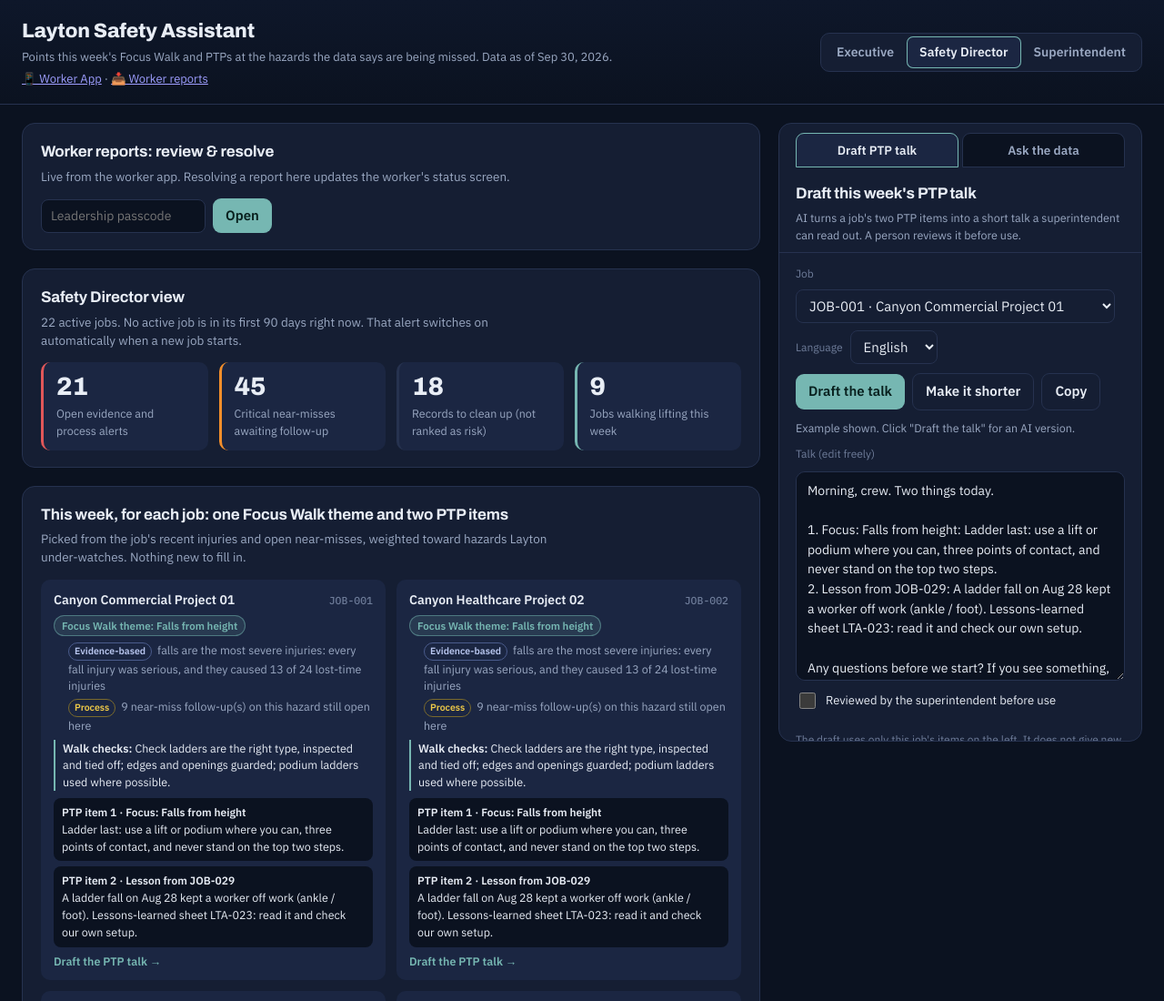
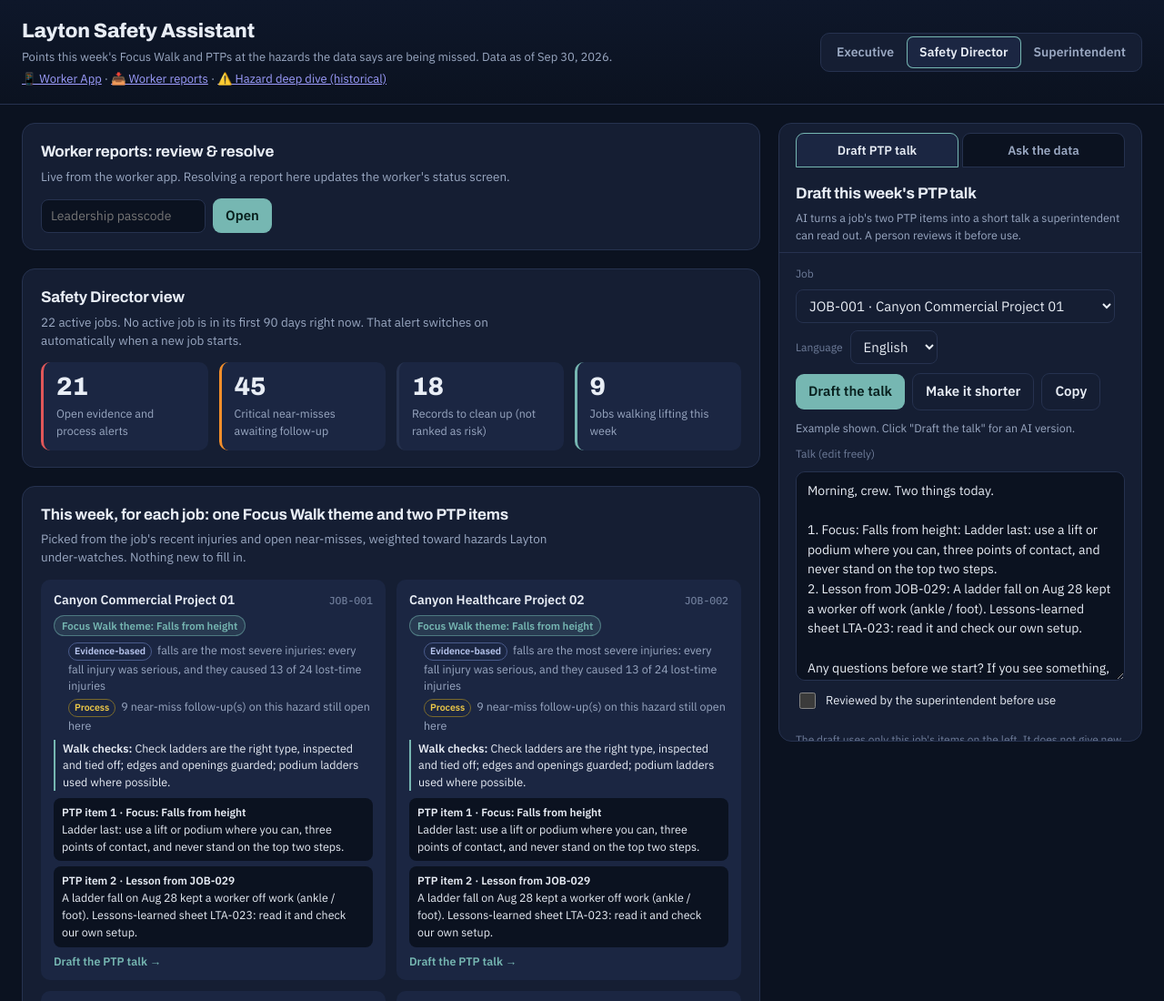
Before and after one commit to marikmartinez/Layton-Contruction-Challenge-GOATS, a website: page worker-app/leadership/index.html in a window 1280 px wide. Shown: the top 1100 px of the page at 91% size. Drawn offline with Linux system fonts and the light colour scheme.

Commit message:
Add Hazard deep dive link to the assistant header
Co-Authored-By: Claude Opus 5.5 <noreply@anthropic.com>
Claude-Session: https://claude.ai/code/session_01RVybG5XQfANFiUS2uCE7n6

```diff
--- a/worker-app/leadership/index.html
+++ b/worker-app/leadership/index.html
@@ -157,7 +157,7 @@ footer ul{margin:6px 0 0;padding-left:18px}
   <div class="brand">
     <h1>Layton Safety Assistant</h1>
     <p>Points this week's Focus Walk and PTPs at the hazards the data says are being missed. Data as of <span id="asof"></span>.</p>
-    <p style="margin-top:4px;font-size:13px"><a href="/">📱 Worker App</a> · <a href="#live">📥 Worker reports</a></p>
+    <p style="margin-top:4px;font-size:13px"><a href="/">📱 Worker App</a> · <a href="#live">📥 Worker reports</a> · <a href="https://layton-contruction-challenge-goats-hwxjjx7md4pas4wbprcrev.streamlit.app/" target="_blank" rel="noopener">⚠️ Hazard deep dive (historical)</a></p>
   </div>
   <div class="controls">
     <div class="seg" role="group" aria-label="View as">
```
